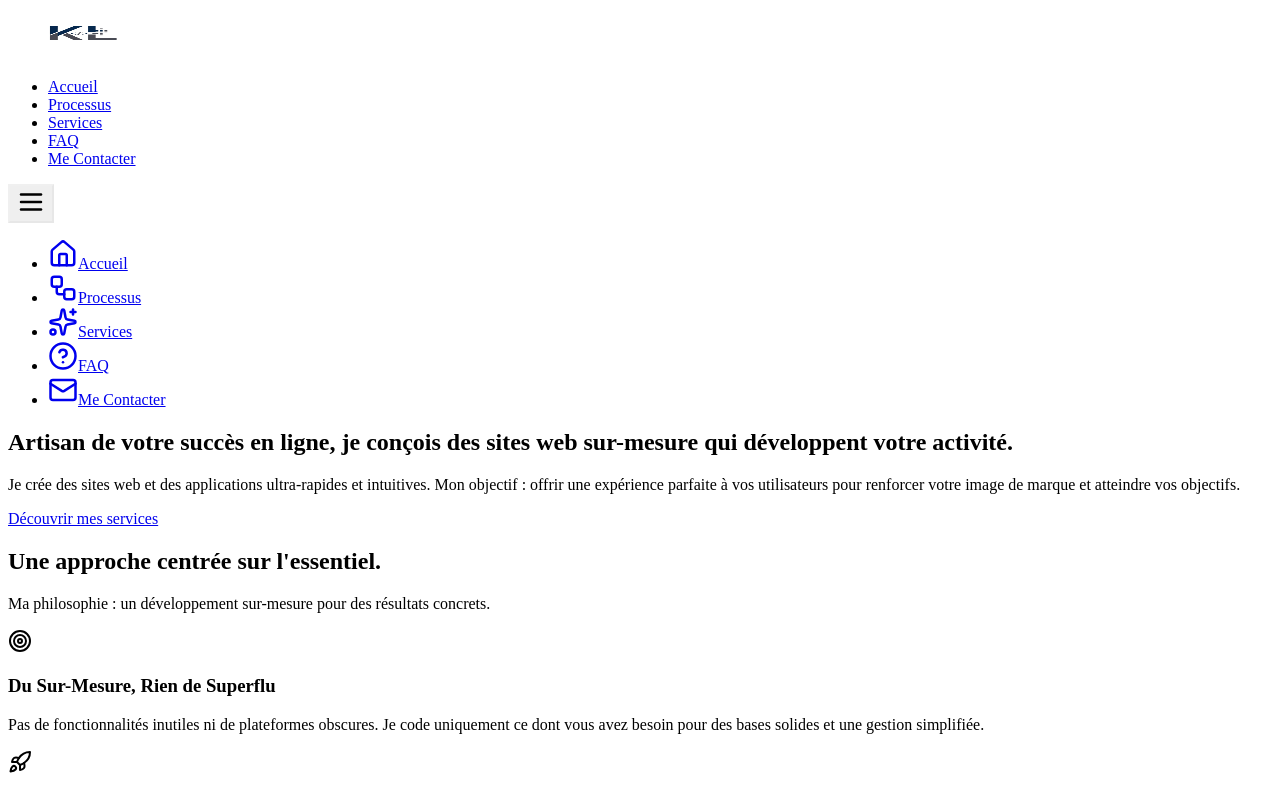
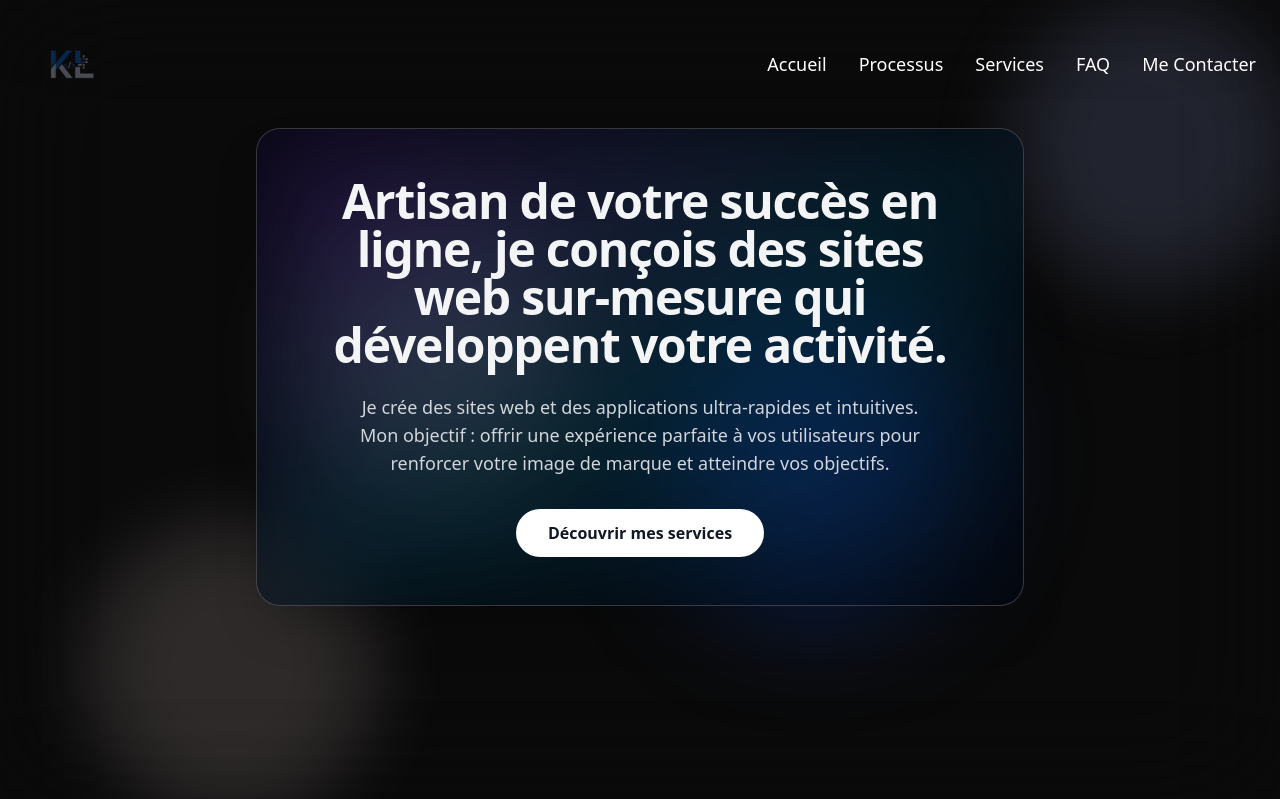
Before and after one commit to blernix/killianlct, a Next.js app: page / in a window 1280 px wide. Shown: the top 799 px of the page. Built offline with nearby package versions, Linux system fonts and the light colour scheme.

Commit message:
correction du bug incompréhensible

```diff
--- /dev/null
+++ b/next.config.js
@@ -0,0 +1,9 @@
+/** @type {import('next').NextConfig} */
+const nextConfig = {
+  // Vos options Next.js ici
+  images: {
+    unoptimized: true
+  },
+};
+
+module.exports = nextConfig;
--- /dev/null
+++ b/postcss.config.js
@@ -0,0 +1,6 @@
+module.exports = {
+  plugins: {
+    '@tailwindcss/postcss': {}, // On utilise le nouveau nom du plugin v4
+    'autoprefixer': {},
+  },
+};
--- a/src/app/globals.css
+++ b/src/app/globals.css
@@ -1,4 +1,7 @@
 @import "tw-animate-css";
+@import "tailwindcss";
+
+/* ... et ensuite le reste de vos styles personnalisés, keyframes, etc. ... */
 
 @custom-variant dark (&:is(.dark *));
 
@@ -126,6 +129,7 @@ html, body {
 
   /* Ceci aide à mieux contenir les éléments positionnés en 'absolute' à l'intérieur */
   position: relative;
+
 }
 
 
--- a/tailwind.config.js
+++ b/tailwind.config.js
@@ -6,9 +6,7 @@ module.exports = {
     "./src/app/**/*.{js,ts,jsx,tsx,mdx}",
   ],
   theme: {
-    extend: {
-      // On laisse ce bloc vide pour le moment
-    },
+    extend: {},
   },
   plugins: [],
 };
```
Also changed, not shown: 1 other file (tests, documents, lock files or other folders).
